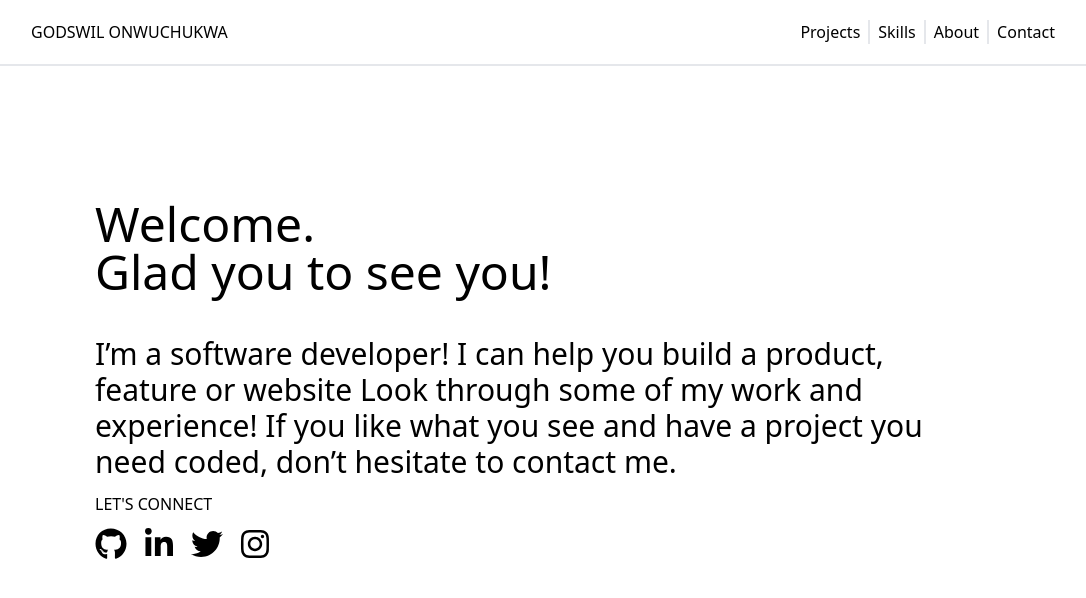
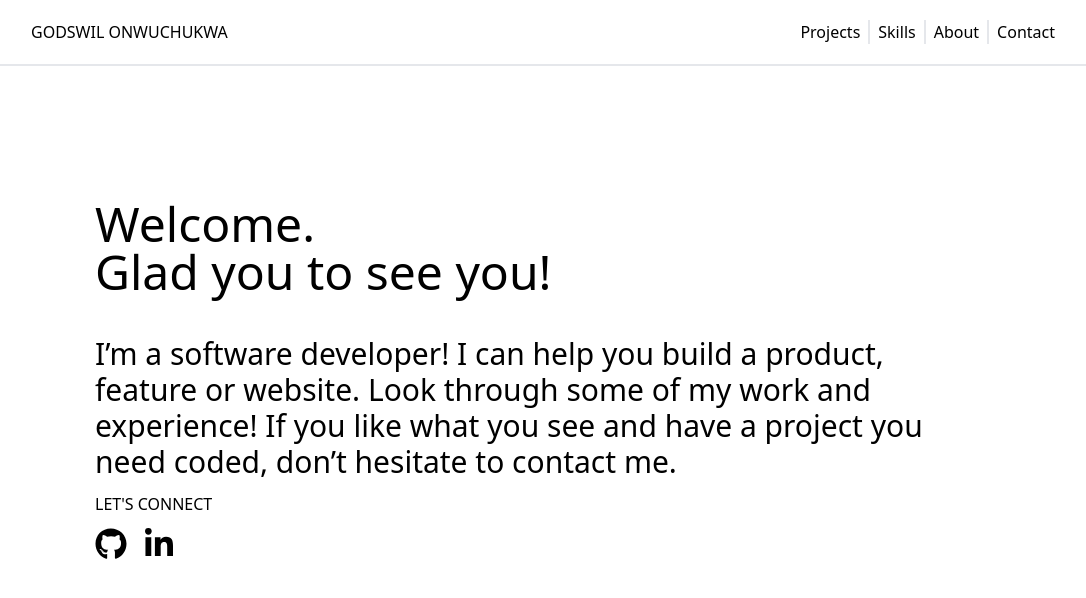
Before and after one commit to mjdevlife/resume.2.0, a React (Vite) app: page / in a window 1280 px wide. Shown: the top 598 px of the page, without its empty margins (97-1183 px from the left). Built offline with nearby package versions, Linux system fonts and the light colour scheme.

Commit message:
write test for landing page

```diff
--- a/src/components/LandingPage/LandingPage.tsx
+++ b/src/components/LandingPage/LandingPage.tsx
@@ -7,13 +7,17 @@ import { IconContext } from 'react-icons';
 const LandingPage = () => {
   return (
     <div className='flex flex-col justify-center items-center min-h-m pt-10 px-5 tablet:px-[12vw] desktop:px-[15vw]'>
-        <span className='text-5xl pt-[20vh] self-start'>
+        <span className='text-5xl pt-[20vh] self-start'
+          role="text"
+        >
         Welcome.
         <br />
         Glad you to see you!</span>
-        <p className='text-3xl pt-[5vh]'>
+        <p className='text-3xl pt-[5vh]'
+          data-testid="welcome-paragraph"
+        >
           I’m a software developer! I can help you build a product,
-          feature or website Look through some of my work and experience!
+          feature or website. Look through some of my work and experience!
           If you like what you see and have a project you need coded,
           don’t hesitate to contact me.
         </p>
@@ -23,25 +27,15 @@ const LandingPage = () => {
           className: 'global-class-name home-sm-icons',
         }}
         >
-        <ul className="flex flex-row self-start gap-4" data-testid="social-media-icons">
+        <ul className="flex flex-row self-start gap-4">
           <li>
-            <a href="https://github.com/Haywayaheadshot" target="_blank" rel="noopener noreferrer">
+            <a href="https://github.com/seniortechdev" target="_blank" rel="noopener noreferrer" data-testid="github-icon">
               <FaGithub />
             </a>
           </li>
           <li>
-            <a href="https://www.linkedin.com/in/abubakar-ummar/" target="_blank" rel="noopener noreferrer">
+            <a href="https://www.linkedin.com/in/godswill-o-221730257/" target="_blank" rel="noopener noreferrer" data-testid="linkedin-icon">
               <FaLinkedinIn />
-            </a>
-          </li>
-          <li>
-            <a href="https://twitter.com/haywayalive" target="_blank" rel="noopener noreferrer">
-              <FaTwitter />
-            </a>
-          </li>
-          <li>
-            <a href="https://www.instagram.com/haywayaofficial/?next=%2Fhaywayaofficial%2F&hl=en" target="_blank" rel="noopener noreferrer">
-              <FaInstagram />
             </a>
           </li>
       </ul>
@@ -50,4 +44,4 @@ const LandingPage = () => {
   )
 }
 
-export default LandingPage
+export default LandingPage;
```
Also changed, not shown: 1 other file (tests, documents, lock files or other folders).
